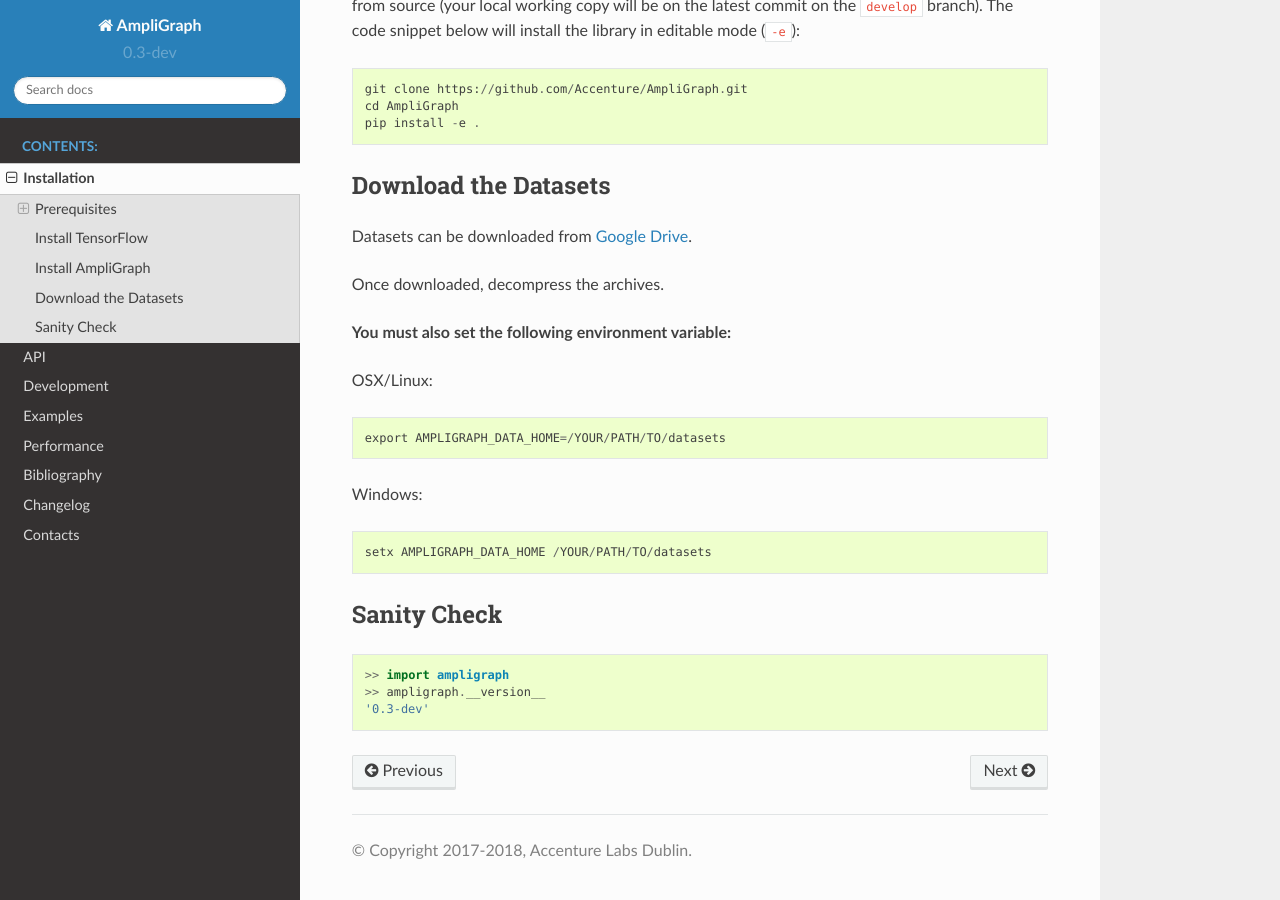
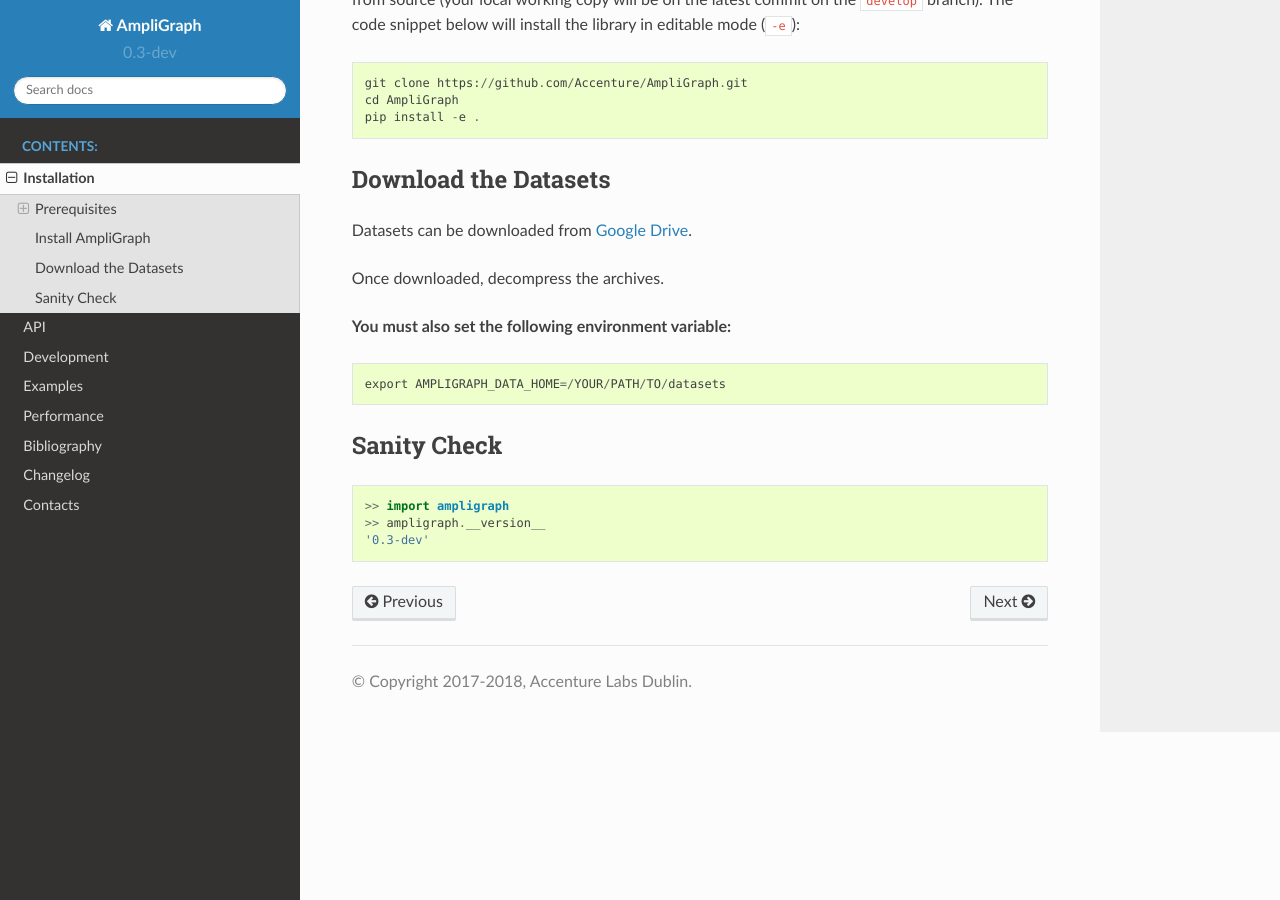
Before and after one commit to Accenture/AmpliGraph, a Sphinx documentation site: the page built from docs/install.md, in a window 1280 px wide and 900 px high, scrolled down 1138 px. Built offline with Sphinx 7.4.7 and the Read the Docs theme 2.0.0, drawn with Linux system fonts in a browser that asks for light colours; the version number is read from the project's files by our own code.

Commit message:
docs. Minor.

````diff
--- a/docs/install.md
+++ b/docs/install.md
@@ -1,7 +1,7 @@
 
 # Installation
 
-### Prerequisites
+## Prerequisites
 
 * Linux Box
 * Python ≥ 3.6
@@ -15,7 +15,7 @@
 source activate ampligraph
 ```
 
-### Install TensorFlow
+#### Install TensorFlow
 
 Install from pip or conda:
 
@@ -68,15 +68,10 @@
 
 **You must also set the following environment variable:**
 
-OSX/Linux:
 ```
 export AMPLIGRAPH_DATA_HOME=/YOUR/PATH/TO/datasets
 ```
 
-Windows:
-```
-setx AMPLIGRAPH_DATA_HOME /YOUR/PATH/TO/datasets
-```
 
 ## Sanity Check
 
````
